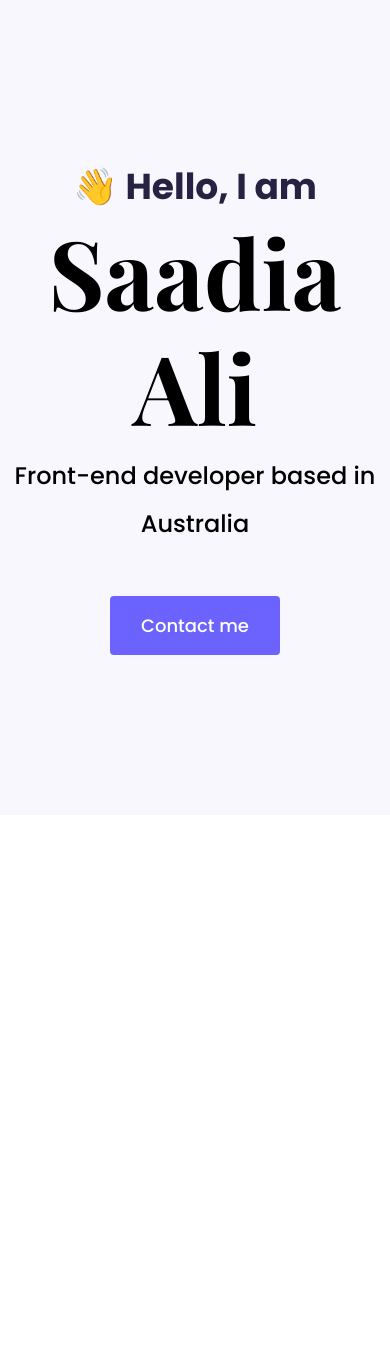
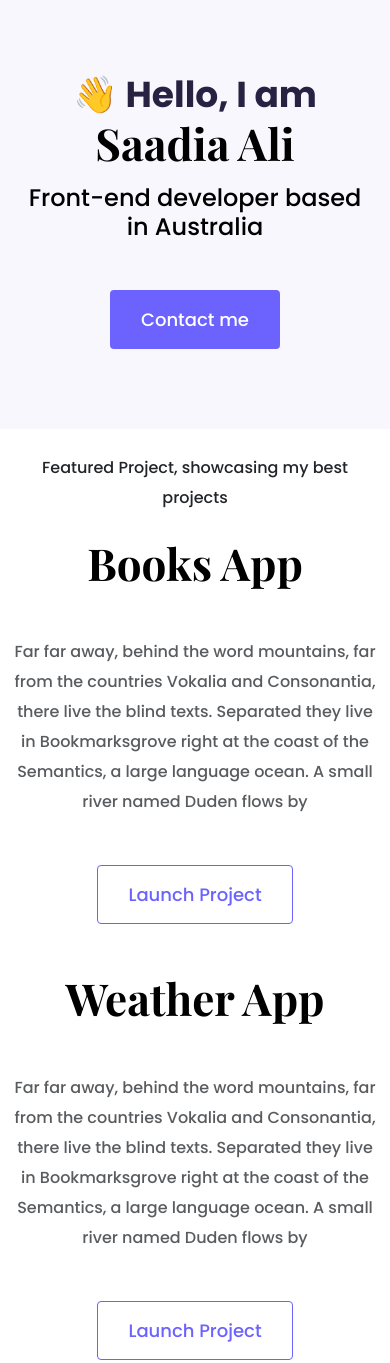
Before and after one commit to Sali459/portfolio-project, a plain HTML site: page index.html in a window 390 px wide. Shown: the top 1363 px of the page. Before the commit the page ends 844 px from the top, so only its background shows below. Drawn offline with nearby package versions, Linux system fonts and the light colour scheme; a web font is replaced by a local one.

Commit message:
Integrated homepage content design

```diff
--- a/index.html
+++ b/index.html
@@ -36,5 +36,59 @@
         <a href="#" class="btn btn-branding">Contact me</a>
       </div>
     </div>
+    <p class="text-center m-4">Featured Project, showcasing my best projects</p>
+    <div class="container">
+      <div class="row mb-5">
+        <div class="col d-none d-lg-block">
+          <img src="images/books.jpg" class="img-fluid" alt="" />
+        </div>
+        <div class="col">
+          <div class="project-description">
+            <h2 class="mb-5">Books App</h2>
+            <p class="mb-5 text-muted">
+              Far far away, behind the word mountains, far from the countries
+              Vokalia and Consonantia, there live the blind texts. Separated
+              they live in Bookmarksgrove right at the coast of the Semantics, a
+              large language ocean. A small river named Duden flows by
+            </p>
+            <a href="" class="btn btn-branding-outline">Launch Project</a>
+          </div>
+        </div>
+      </div>
+      <div class="row mb-5">
+        <div class="col">
+          <div class="project-description">
+            <h2 class="mb-5">Weather App</h2>
+            <p class="mb-5 text-muted">
+              Far far away, behind the word mountains, far from the countries
+              Vokalia and Consonantia, there live the blind texts. Separated
+              they live in Bookmarksgrove right at the coast of the Semantics, a
+              large language ocean. A small river named Duden flows by
+            </p>
+            <a href="" class="btn btn-branding-outline">Launch Project</a>
+          </div>
+        </div>
+        <div class="col d-none d-lg-block">
+          <img src="images/weather.png" class="img-fluid" alt="" />
+        </div>
+      </div>
+      <div class="row mb-5">
+        <div class="col d-none d-lg-block">
+          <img src="images/ai.png" class="img-fluid" alt="" />
+        </div>
+        <div class="col">
+          <div class="project-description">
+            <h2 class="mb-5">AI Itinerary App</h2>
+            <p class="mb-5 text-muted">
+              Far far away, behind the word mountains, far from the countries
+              Vokalia and Consonantia, there live the blind texts. Separated
+              they live in Bookmarksgrove right at the coast of the Semantics, a
+              large language ocean. A small river named Duden flows by
+            </p>
+            <a href="" class="btn btn-branding-outline">Launch Project</a>
+          </div>
+        </div>
+      </div>
+    </div>
   </body>
 </html>
--- a/styles/portfolio.css
+++ b/styles/portfolio.css
@@ -22,17 +22,20 @@ h6 {
 
 h1 {
   font-size: 96px;
+  line-height: 1.5;
 }
 
 p {
   font-family: var(--default-font-family);
   font-weight: normal;
+  font-size: 16px;
+  line-height: 30px;
 }
 
 .hero {
   background-color: var(--secondary-color);
   text-align: center;
-  padding: 160px 0;
+  padding: 160px 20px;
 }
 
 .hero p {
@@ -45,7 +48,7 @@ p {
 .hero h2 {
   font-family: var(--default-font-family);
   font-weight: normal;
-  line-height: 2;
+  line-height: 1,5;
   font-size: 24px;
 }
 
@@ -57,3 +60,36 @@ p {
   line-height: 27px;
   padding: 15px 30px;
 }
+
+.btn-branding-outline {
+  border-radius: 4px;
+  border: 1px solid var(--branding-color);
+  color: var(--branding-color);
+  font-size: 18px;
+  line-height: 27px;
+  padding: 15px 30px;
+}
+
+.project-description {
+  padding: 120px 60px;
+
+}
+
+@media (max-width: 900px) {
+  h1 {
+    font-size: 44px;
+  }
+
+  h2 {
+    font-size: 44px;
+  }
+
+  .hero {
+  padding: 80px 20px;
+}
+
+  .project-description {
+    padding: 0;
+    text-align: center;
+  }
+}
```
Also changed, not shown: images/ai.png (added), images/books.jpg (added), images/weather.png (added), 2 other files.
